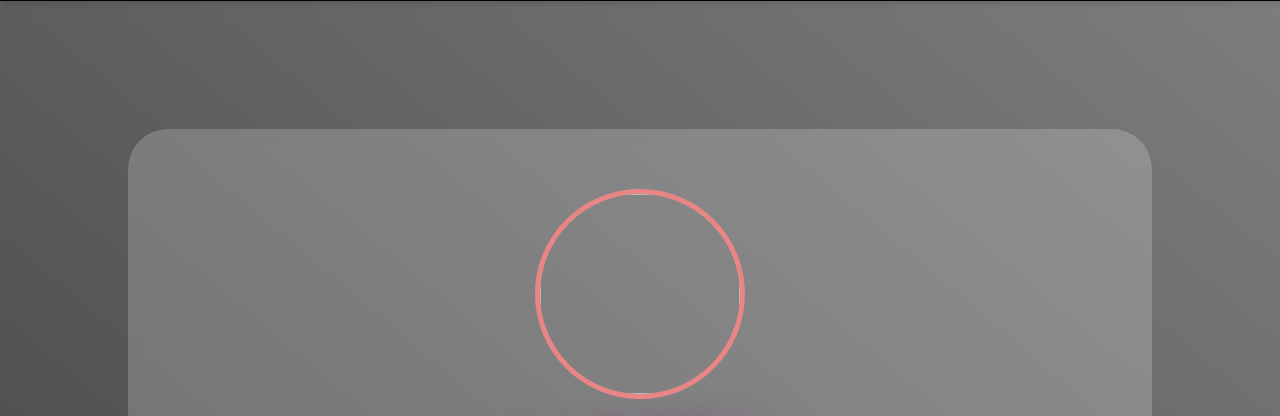
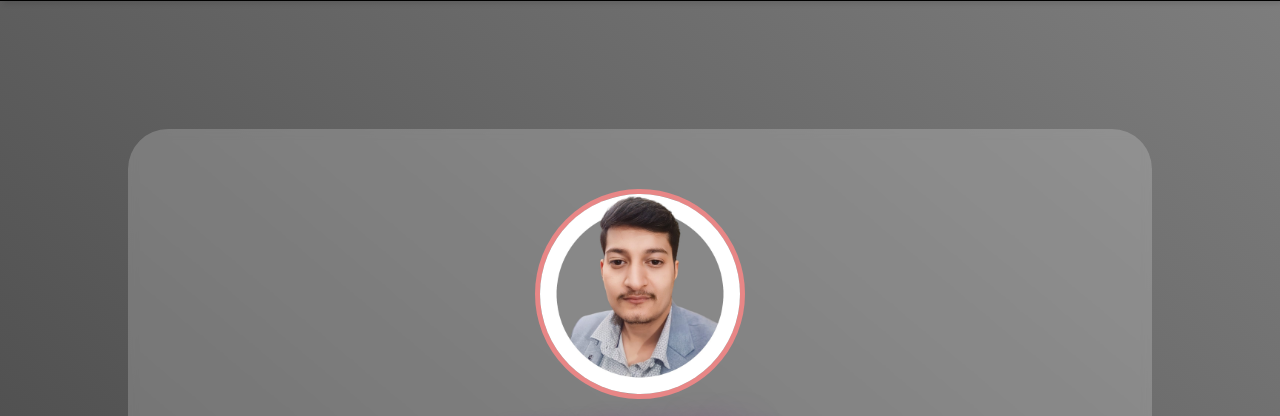
Before and after one commit to Pawantyagi123/Portfolio, a plain HTML site: page index.html in a window 1280 px wide. Shown: the part 89-505 px from the top of the page. Drawn offline with Linux system fonts and the light colour scheme; the site is published under a folder, as on GitHub Pages, so addresses that start at the root find nothing; a web font is replaced by a local one.

Commit message:
Update index.html

```diff
--- a/index.html
+++ b/index.html
@@ -32,7 +32,7 @@
         <!-- content -->
 <div class="home-container">
     <div class="home-info">
-<img src="/assest/profilepic.jpg">
+<img src="./assest/profilepic.jpg">
 <div class="name">
    <span>Hi</span>
    <span>I'</span>
```
